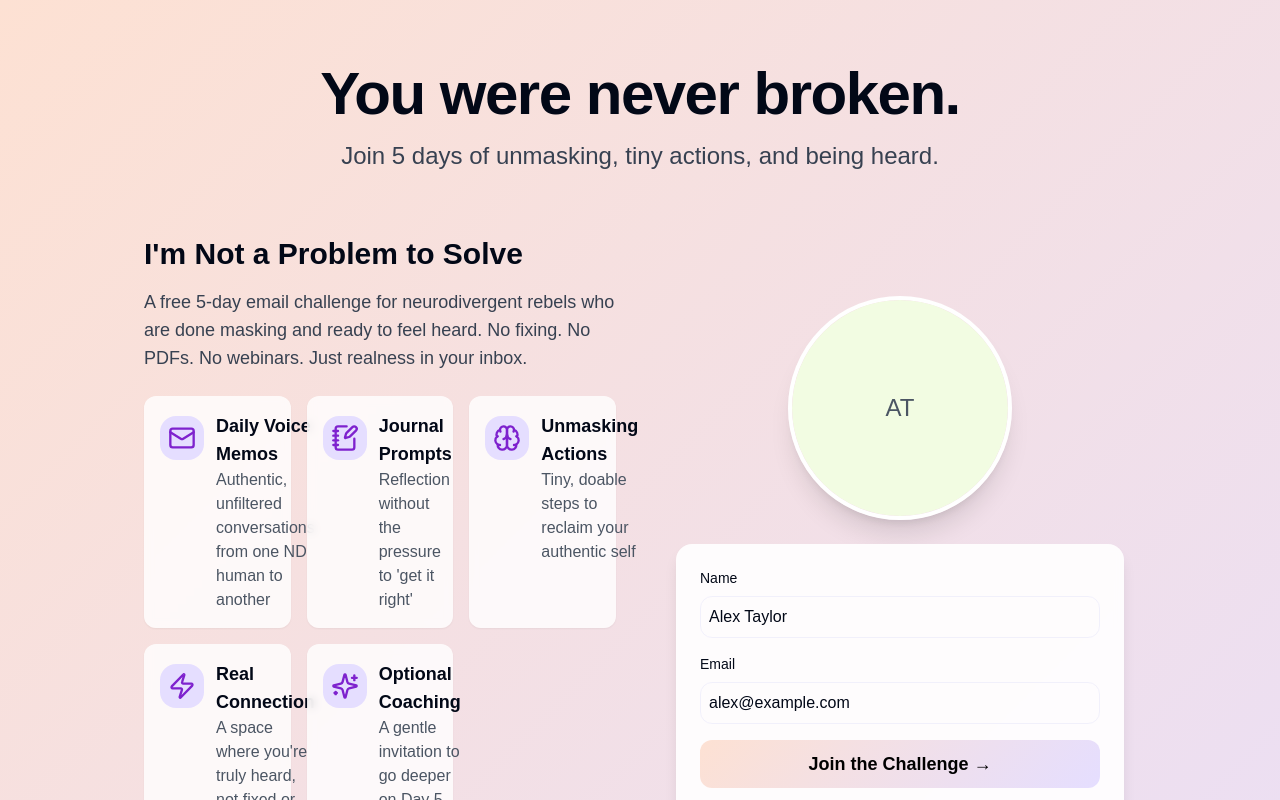
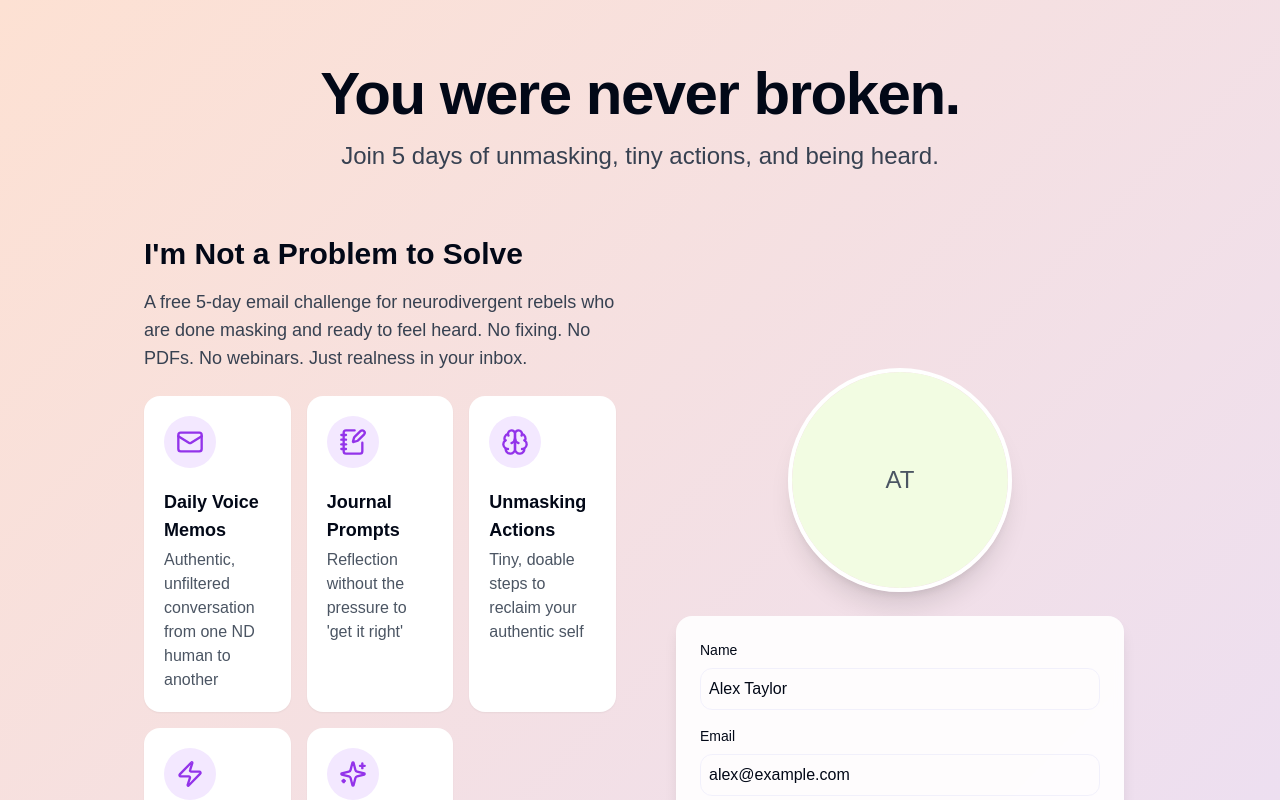
Before and after one commit to PocketStudio-Biz/not-a-problem-rebel, a React (Vite) app: page /landing-demo in a window 1280 px wide. Shown: the top 800 px of the page. Built offline with nearby package versions, Linux system fonts and the light colour scheme.

Commit message:
Refactor: Apply formatting changes

```diff
--- a/src/components/Benefits.tsx
+++ b/src/components/Benefits.tsx
@@ -1,30 +1,30 @@
 
-import { Brain, Mail, Zap, NotebookPen, Sparkles } from "lucide-react";
+import { Mail, NotebookPen, Brain, Zap, Sparkles } from "lucide-react";
 
 const Benefits = () => {
   const benefits = [
     {
-      icon: <Mail className="h-7 w-7" />,
+      icon: <Mail className="h-7 w-7 text-purple-600" />,
       title: "Daily Voice Memos",
-      description: "Authentic, unfiltered conversations from one ND human to another"
+      description: "Authentic, unfiltered conversation from one ND human to another"
     },
     {
-      icon: <NotebookPen className="h-7 w-7" />,
+      icon: <NotebookPen className="h-7 w-7 text-purple-600" />,
       title: "Journal Prompts",
       description: "Reflection without the pressure to 'get it right'"
     },
     {
-      icon: <Brain className="h-7 w-7" />,
+      icon: <Brain className="h-7 w-7 text-purple-600" />,
       title: "Unmasking Actions",
       description: "Tiny, doable steps to reclaim your authentic self"
     },
     {
-      icon: <Zap className="h-7 w-7" />,
+      icon: <Zap className="h-7 w-7 text-purple-600" />,
       title: "Real Connection",
       description: "A space where you're truly heard, not fixed or analyzed"
     },
     {
-      icon: <Sparkles className="h-7 w-7" />,
+      icon: <Sparkles className="h-7 w-7 text-purple-600" />,
       title: "Optional Coaching",
       description: "A gentle invitation to go deeper on Day 5 (no pressure)"
     }
@@ -35,14 +35,14 @@ const Benefits = () => {
       {benefits.map((benefit, index) => (
         <div
           key={index}
-          className="flex items-start gap-3 p-4 rounded-xl bg-white/80 backdrop-blur-sm shadow-sm hover:shadow-md transition-all duration-300 animate-fade-in"
+          className="flex flex-col items-start gap-3 p-5 rounded-2xl bg-white shadow-sm hover:shadow-md transition-all duration-300 animate-fade-in"
           style={{ animationDelay: `${index * 100}ms` }}
         >
-          <div className="flex-shrink-0 mt-1 p-2 rounded-lg bg-soft-purple text-purple-700">
+          <div className="mb-2 p-3 rounded-full bg-purple-100">
             {benefit.icon}
           </div>
           <div>
-            <h3 className="font-bold text-lg">{benefit.title}</h3>
+            <h3 className="font-bold text-lg mb-1">{benefit.title}</h3>
             <p className="text-gray-600">{benefit.description}</p>
           </div>
         </div>
```
